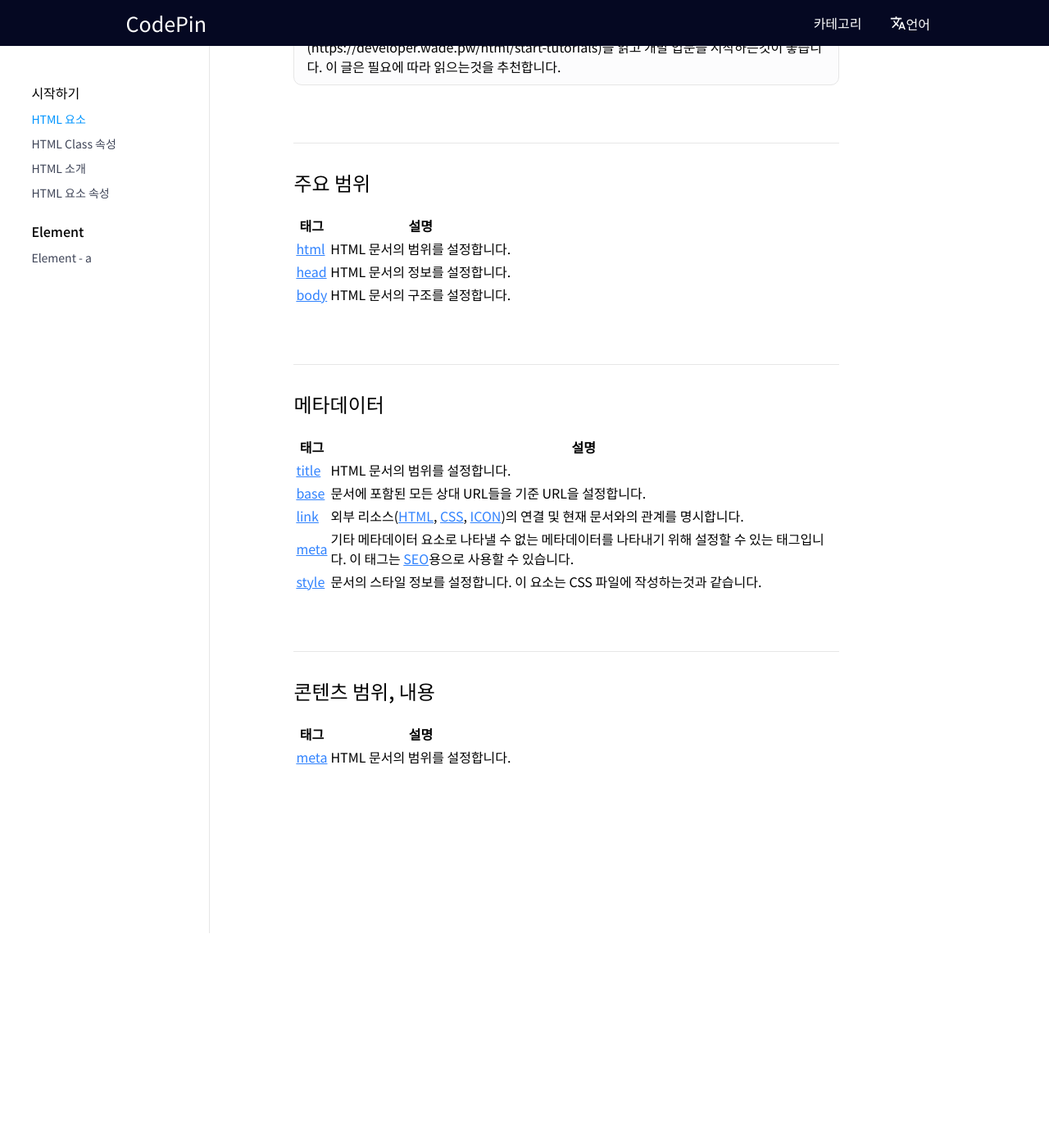
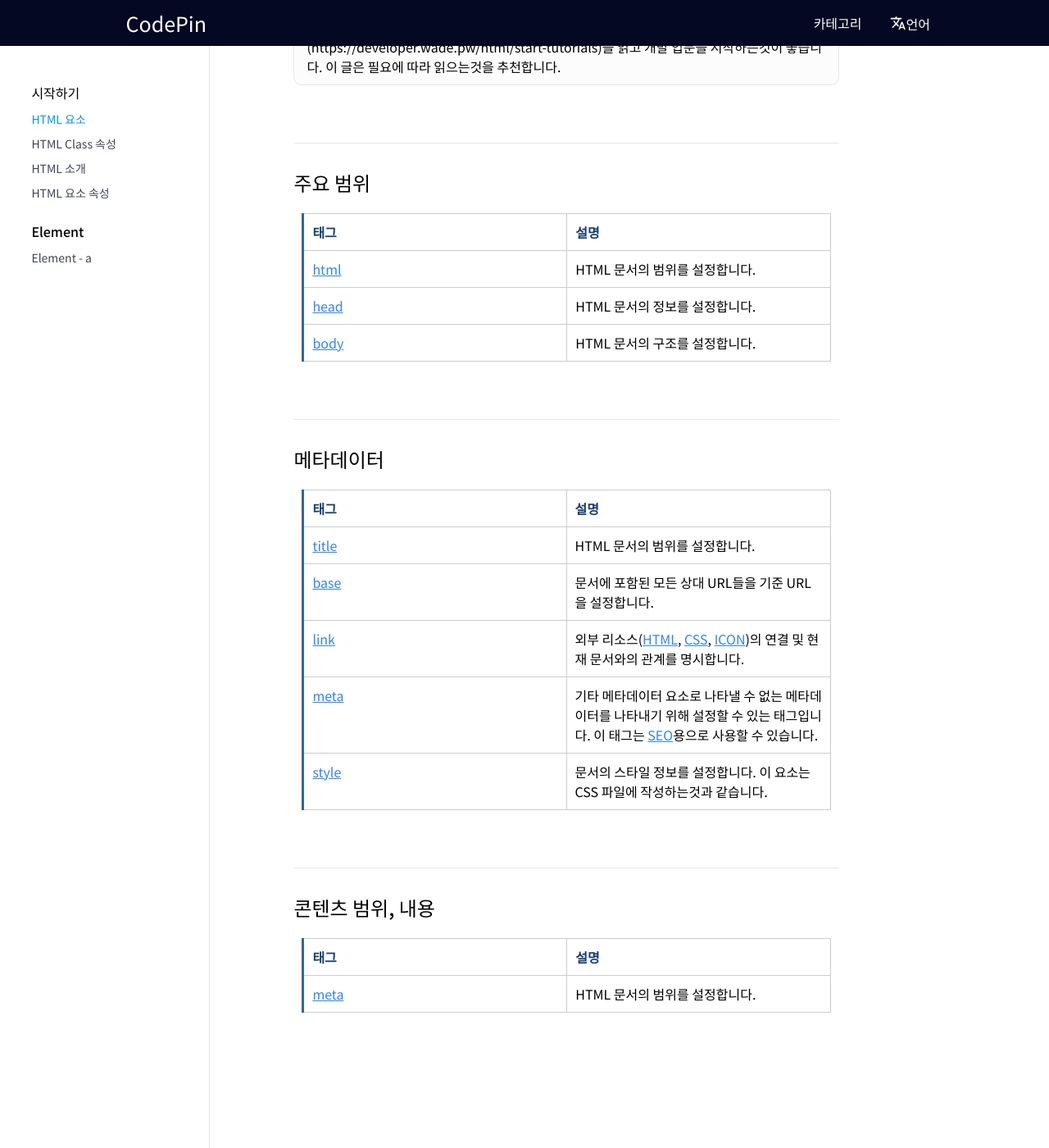
Before and after one commit to WADE-OSS/CodePin, a Jekyll site: the page built from _posts/html/2022-05-27-element.md, in a window 1280 px wide and 1400 px high, scrolled down 339 px. Shown: the whole window at 82% size. Built offline with Jekyll 4.4.1, drawn with Linux system fonts in a browser that asks for light colours; Markdown is read by kramdown in place of the engine named in the settings; before the commit the page ends 1477 px from its top, so only the background shows below that.

Commit message:
Update style.scss

```diff
--- a/assets/styles/style.scss
+++ b/assets/styles/style.scss
@@ -257,3 +257,29 @@ footer .copy{
     border-radius: 10px;
     color: #000;
 }
+
+.docs .contents table {
+  border-collapse: collapse;
+  text-align: left;
+  line-height: 1.5;
+  border-top: 1px solid #ccc;
+  border-left: 3px solid #369;
+  margin : 20px 10px;
+}
+.docs .contents table th {
+  width: 147px;
+  padding: 10px;
+  font-weight: bold;
+  vertical-align: top;
+  color: #153d73;
+  border-right: 1px solid #ccc;
+  border-bottom: 1px solid #ccc;
+
+}
+.docs .contents table td {
+  width: 349px;
+  padding: 10px;
+  vertical-align: top;
+  border-right: 1px solid #ccc;
+  border-bottom: 1px solid #ccc;
+}
```
